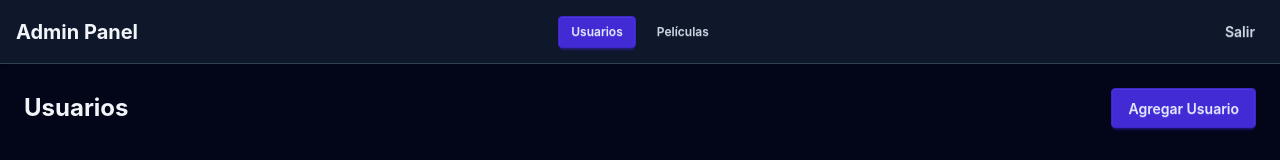
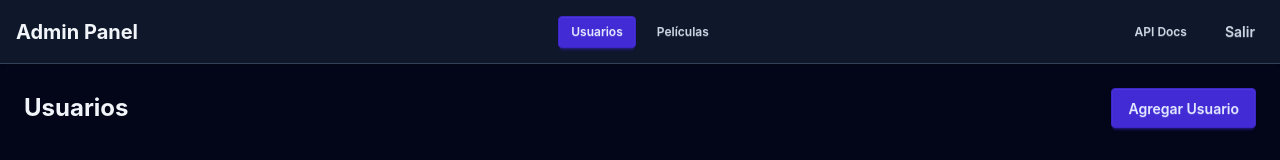
Before and after one commit to Mateol20/PWA-FRONTEND, a React (Vite) app: page /admin in a window 1280 px wide. Shown: the top 160 px of the page. Built offline with nearby package versions, Linux system fonts and the light colour scheme; no server answers.

Commit message:
feat: boton API Docs en admin navbar

```diff
--- a/src/config.js
+++ b/src/config.js
@@ -2,11 +2,11 @@ export const API_BASE_URL =
   import.meta.env.VITE_API_URL ||
   "https://pwa-backend-omega.vercel.app/api/peliculas";
 
-const BASE = API_BASE_URL.replace("/api/peliculas", "");
+export const BASE_URL = API_BASE_URL.replace("/api/peliculas", "");
 
 export function imagenUrl(path) {
   if (!path || path.startsWith("http") || path.startsWith("//")) return path;
-  return `${BASE}${path}`;
+  return `${BASE_URL}${path}`;
 }
 export const ITEMS_PER_PAGE = 8;
 export const DEBOUNCE_MS = 400;
--- a/src/layouts/adminLayout.jsx
+++ b/src/layouts/adminLayout.jsx
@@ -1,4 +1,5 @@
 import { NavLink, Outlet } from "react-router-dom";
+import { BASE_URL } from "../config";
 
 export default function AdminLayout() {
   const linkClass = ({ isActive }) =>
@@ -14,7 +15,10 @@ export default function AdminLayout() {
           <NavLink to="/admin" end className={linkClass}>Usuarios</NavLink>
           <NavLink to="/admin/peliculas" className={linkClass}>Películas</NavLink>
         </div>
-        <div className="navbar-end">
+        <div className="navbar-end gap-2">
+          <a href={`${BASE_URL}/api-docs/`} target="_blank" rel="noopener noreferrer" className="btn btn-sm btn-ghost text-slate-300">
+            API Docs
+          </a>
           <NavLink to="/" className="btn btn-ghost text-slate-300">Salir</NavLink>
         </div>
       </div>
```
